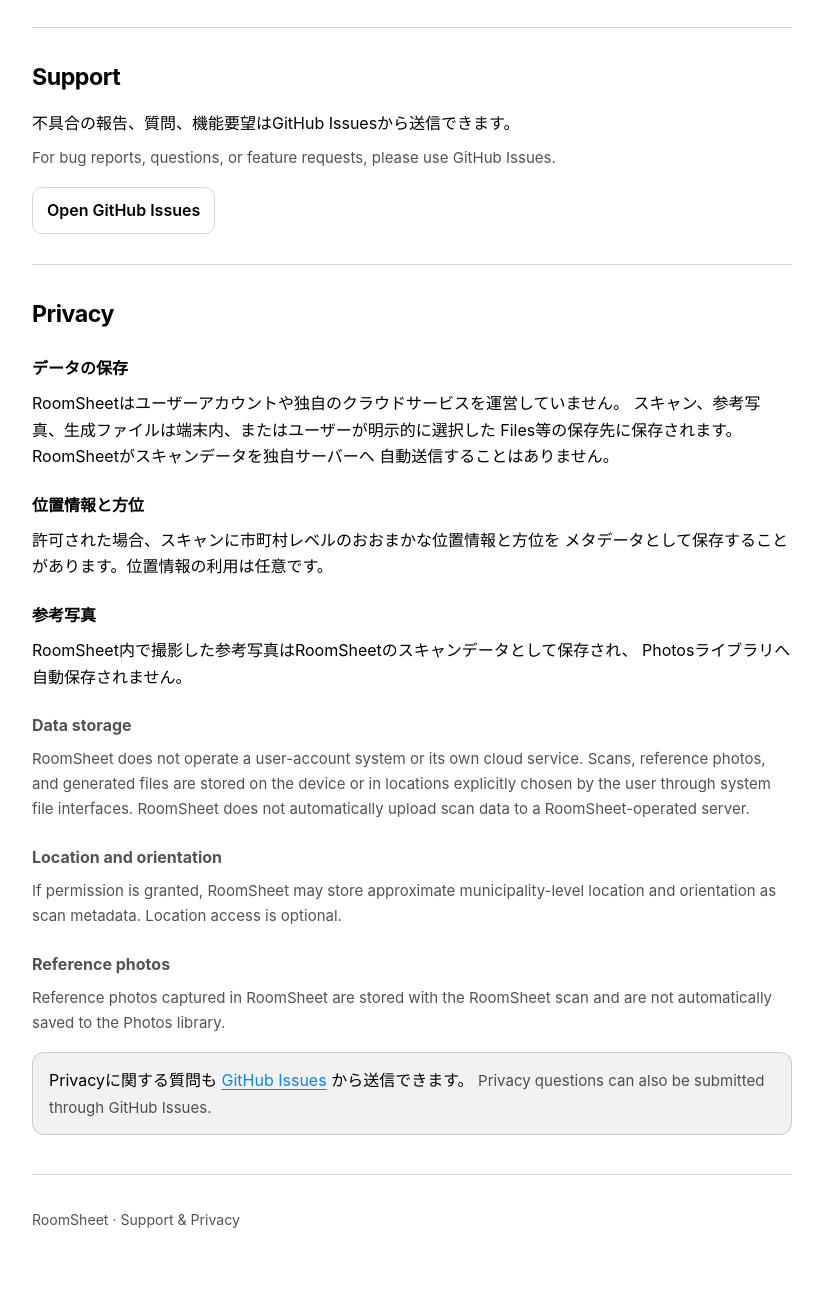
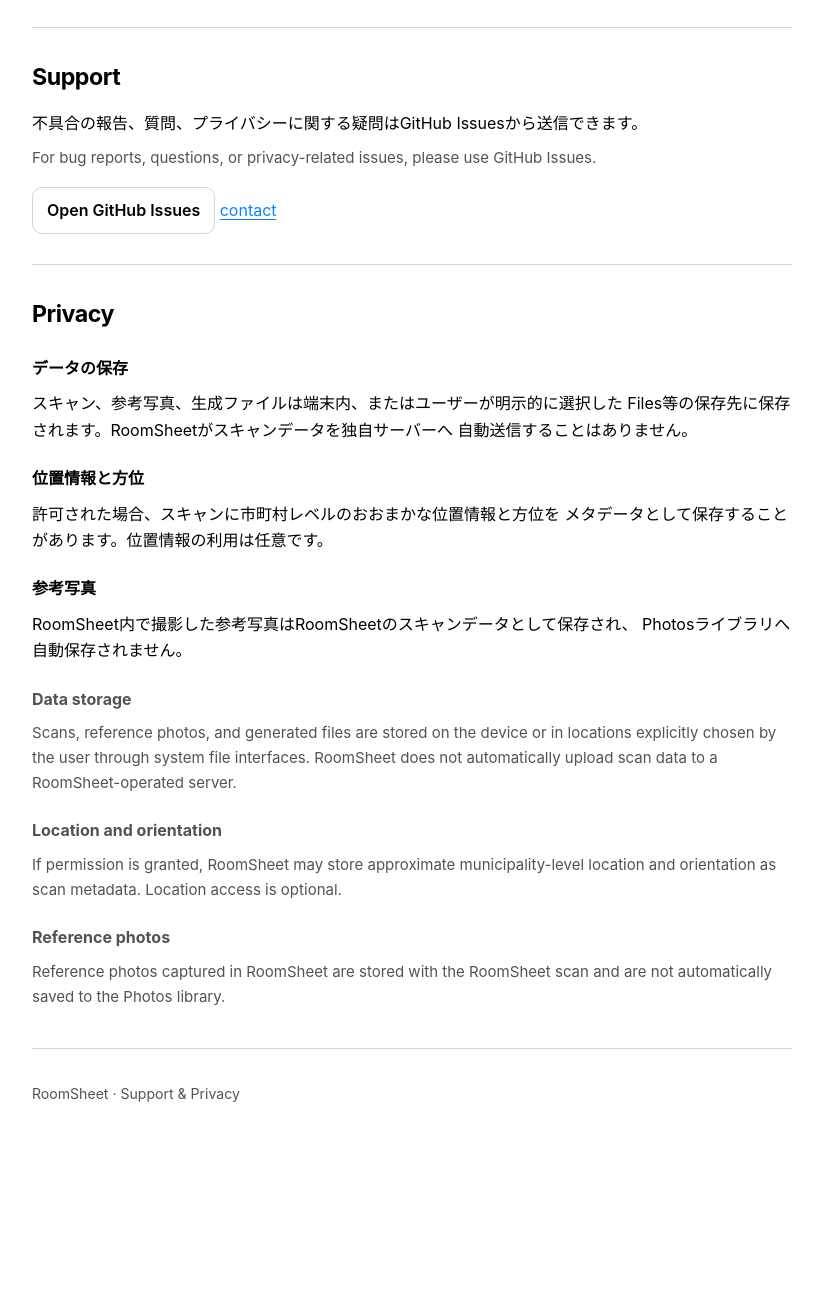
Before and after one commit to kni927/roomsheet-support, a plain HTML site: page index.html in a window 1280 px wide. Shown: the part 1021-2310 px from the top of the page, without its empty margins (228-1051 px from the left). After the commit the page ends 2184 px from the top, so only its background shows below. Drawn offline with Linux system fonts and the light colour scheme.

Commit message:
add email

```diff
--- a/index.html
+++ b/index.html
@@ -157,11 +157,11 @@
     <section id="requirements">
       <h2>Requirements</h2>
       <p>
-        新しい室内スキャンには、RoomPlanに対応したLiDAR搭載iPhoneまたはiPadが必要です。
+        室内スキャンには、RoomPlanに対応したLiDAR搭載iPhone ProまたはiPad Proが必要です。
         LiDAR非搭載端末でも、既存のRoomSheetパッケージの読み込み、閲覧、管理、書き出しは利用できます。
       </p>
       <p class="en" lang="en">
-        Creating a new room scan requires a LiDAR-equipped iPhone or iPad
+        Creating a new room scan requires a LiDAR-equipped iPhone Pro or iPad Pro
         supported by RoomPlan. Devices without LiDAR can still import, view,
         manage, and export existing RoomSheet packages.
       </p>
@@ -183,15 +183,16 @@
 
     <section id="support">
       <h2>Support</h2>
-      <p>不具合の報告、質問、機能要望はGitHub Issuesから送信できます。</p>
+      <p>不具合の報告、質問、プライバシーに関する疑問はGitHub Issuesから送信できます。</p>
       <p class="en" lang="en">
-        For bug reports, questions, or feature requests, please use GitHub Issues.
+        For bug reports, questions, or privacy-related issues, please use GitHub Issues.
       </p>
       <a class="support-link"
          href="https://github.com/kni927/roomsheet-support/issues"
          rel="noopener">
         Open GitHub Issues
       </a>
+      <a href="mailto:roomsheet@gmail.com">contact</a>
     </section>
 
     <section id="privacy">
@@ -199,7 +200,6 @@
 
       <h3>データの保存</h3>
       <p>
-        RoomSheetはユーザーアカウントや独自のクラウドサービスを運営していません。
         スキャン、参考写真、生成ファイルは端末内、またはユーザーが明示的に選択した
         Files等の保存先に保存されます。RoomSheetがスキャンデータを独自サーバーへ
         自動送信することはありません。
@@ -220,8 +220,7 @@
       <div class="en" lang="en">
         <h3>Data storage</h3>
         <p>
-          RoomSheet does not operate a user-account system or its own cloud
-          service. Scans, reference photos, and generated files are stored on
+          Scans, reference photos, and generated files are stored on
           the device or in locations explicitly chosen by the user through
           system file interfaces. RoomSheet does not automatically upload scan
           data to a RoomSheet-operated server.
@@ -241,14 +240,6 @@
         </p>
       </div>
 
-      <p class="note">
-        Privacyに関する質問も
-        <a href="https://github.com/kni927/roomsheet-support/issues">GitHub Issues</a>
-        から送信できます。
-        <span class="en" lang="en">
-          Privacy questions can also be submitted through GitHub Issues.
-        </span>
-      </p>
     </section>
   </main>
 
```
